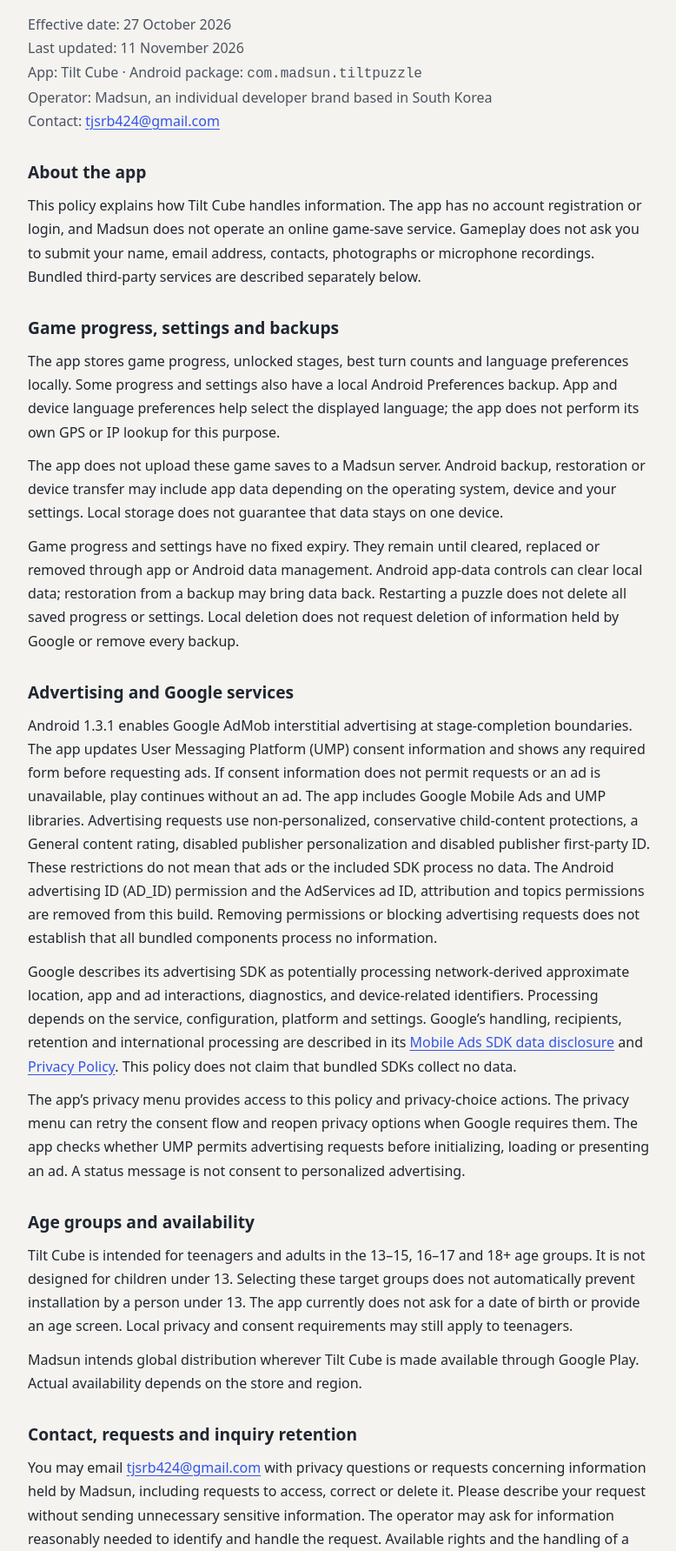
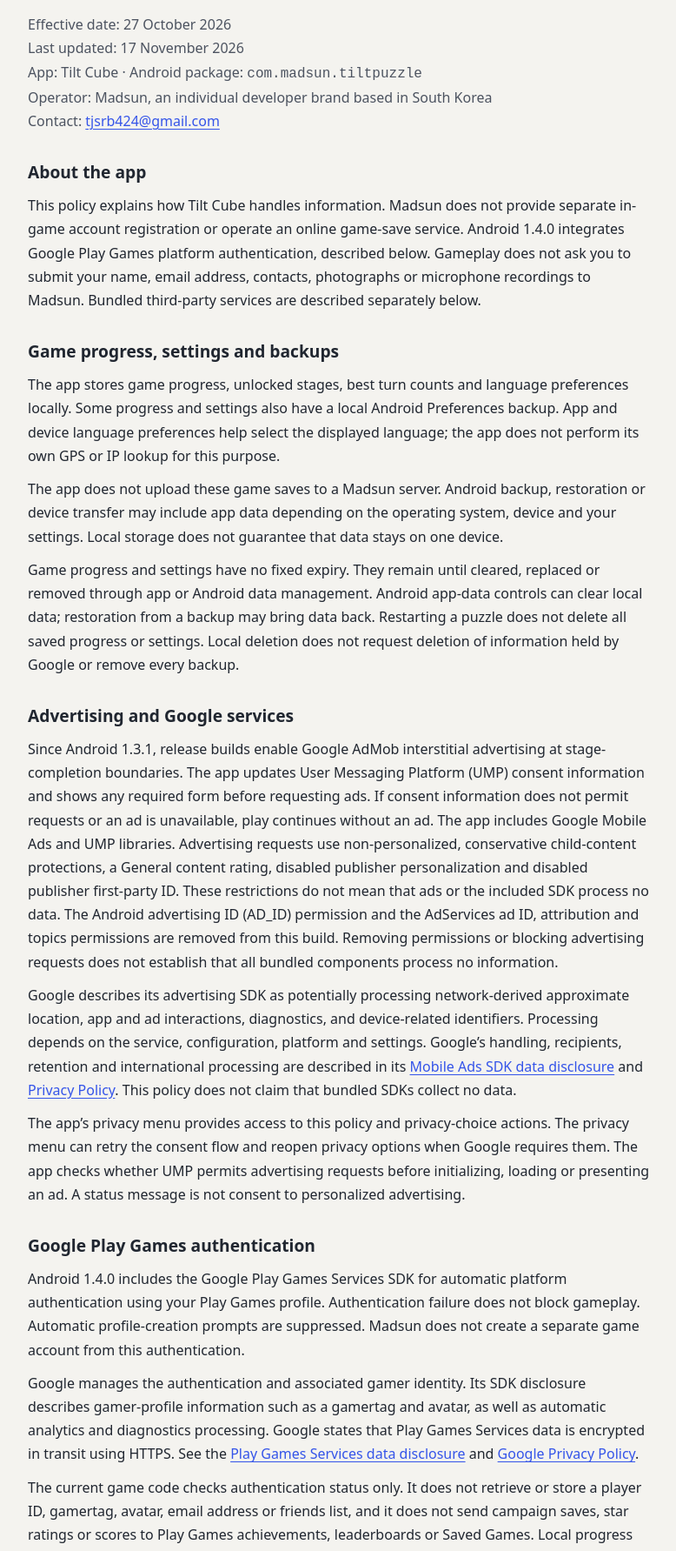
Before and after one commit to tjsrb424/madsun-privacy, a plain HTML site: page en.html in a window 1280 px wide. Shown: the part 114-1897 px from the top of the page at 87% size, without its empty margins (250-1028 px from the left). Drawn offline with Linux system fonts and the light colour scheme.

Commit message:
Update en privacy policy for Play Games authentication

```diff
--- a/en.html
+++ b/en.html
@@ -25,22 +25,27 @@
 <main>
 <p class="eyebrow">Madsun · Tilt Cube</p>
 <h1>Privacy policy</h1>
-<p class="meta">Effective date: 27 October 2026<br>Last updated: 11 November 2026<br>App: Tilt Cube · Android package: <code>com.madsun.tiltpuzzle</code><br>Operator: Madsun, an individual developer brand based in South Korea<br>Contact: <a href="mailto:tjsrb424@gmail.com">tjsrb424@gmail.com</a></p>
+<p class="meta">Effective date: 27 October 2026<br>Last updated: 17 November 2026<br>App: Tilt Cube · Android package: <code>com.madsun.tiltpuzzle</code><br>Operator: Madsun, an individual developer brand based in South Korea<br>Contact: <a href="mailto:tjsrb424@gmail.com">tjsrb424@gmail.com</a></p>
 <section><h2>About the app</h2>
-<p>This policy explains how Tilt Cube handles information. The app has no account registration or login, and Madsun does not operate an online game-save service. Gameplay does not ask you to submit your name, email address, contacts, photographs or microphone recordings. Bundled third-party services are described separately below.</p></section>
+<p>This policy explains how Tilt Cube handles information. Madsun does not provide separate in-game account registration or operate an online game-save service. Android 1.4.0 integrates Google Play Games platform authentication, described below. Gameplay does not ask you to submit your name, email address, contacts, photographs or microphone recordings to Madsun. Bundled third-party services are described separately below.</p></section>
 <section><h2>Game progress, settings and backups</h2>
 <p>The app stores game progress, unlocked stages, best turn counts and language preferences locally. Some progress and settings also have a local Android Preferences backup. App and device language preferences help select the displayed language; the app does not perform its own GPS or IP lookup for this purpose.</p>
 <p>The app does not upload these game saves to a Madsun server. Android backup, restoration or device transfer may include app data depending on the operating system, device and your settings. Local storage does not guarantee that data stays on one device.</p>
 <p>Game progress and settings have no fixed expiry. They remain until cleared, replaced or removed through app or Android data management. Android app-data controls can clear local data; restoration from a backup may bring data back. Restarting a puzzle does not delete all saved progress or settings. Local deletion does not request deletion of information held by Google or remove every backup.</p></section>
 <section><h2>Advertising and Google services</h2>
-<p>Android 1.3.1 enables Google AdMob interstitial advertising at stage-completion boundaries. The app updates User Messaging Platform (UMP) consent information and shows any required form before requesting ads. If consent information does not permit requests or an ad is unavailable, play continues without an ad. The app includes Google Mobile Ads and UMP libraries. Advertising requests use non-personalized, conservative child-content protections, a General content rating, disabled publisher personalization and disabled publisher first-party ID. These restrictions do not mean that ads or the included SDK process no data. The Android advertising ID (AD_ID) permission and the AdServices ad ID, attribution and topics permissions are removed from this build. Removing permissions or blocking advertising requests does not establish that all bundled components process no information.</p>
+<p>Since Android 1.3.1, release builds enable Google AdMob interstitial advertising at stage-completion boundaries. The app updates User Messaging Platform (UMP) consent information and shows any required form before requesting ads. If consent information does not permit requests or an ad is unavailable, play continues without an ad. The app includes Google Mobile Ads and UMP libraries. Advertising requests use non-personalized, conservative child-content protections, a General content rating, disabled publisher personalization and disabled publisher first-party ID. These restrictions do not mean that ads or the included SDK process no data. The Android advertising ID (AD_ID) permission and the AdServices ad ID, attribution and topics permissions are removed from this build. Removing permissions or blocking advertising requests does not establish that all bundled components process no information.</p>
 <p>Google describes its advertising SDK as potentially processing network-derived approximate location, app and ad interactions, diagnostics, and device-related identifiers. Processing depends on the service, configuration, platform and settings. Google’s handling, recipients, retention and international processing are described in its <a href="https://developers.google.com/admob/android/privacy/play-data-disclosure?hl=en">Mobile Ads SDK data disclosure</a> and <a href="https://policies.google.com/privacy?hl=en">Privacy Policy</a>. This policy does not claim that bundled SDKs collect no data.</p>
 <p>The app’s privacy menu provides access to this policy and privacy-choice actions. The privacy menu can retry the consent flow and reopen privacy options when Google requires them. The app checks whether UMP permits advertising requests before initializing, loading or presenting an ad. A status message is not consent to personalized advertising.</p></section>
+<section><h2>Google Play Games authentication</h2>
+<p>Android 1.4.0 includes the Google Play Games Services SDK for automatic platform authentication using your Play Games profile. Authentication failure does not block gameplay. Automatic profile-creation prompts are suppressed. Madsun does not create a separate game account from this authentication.</p>
+<p>Google manages the authentication and associated gamer identity. Its SDK disclosure describes gamer-profile information such as a gamertag and avatar, as well as automatic analytics and diagnostics processing. Google states that Play Games Services data is encrypted in transit using HTTPS. See the <a href="https://developer.android.com/games/pgs/data-collection">Play Games Services data disclosure</a> and <a href="https://policies.google.com/privacy?hl=en">Google Privacy Policy</a>.</p>
+<p>The current game code checks authentication status only. It does not retrieve or store a player ID, gamertag, avatar, email address or friends list, and it does not send campaign saves, star ratings or scores to Play Games achievements, leaderboards or Saved Games. Local progress remains separate from platform authentication; authentication does not provide cloud-save restoration.</p>
+<p>You can manage your Play Games profile and delete Google-held game data through your <a href="https://play.google.com/games/profile">Play Games profile</a> or <a href="https://myaccount.google.com/">Google Account</a>. Clearing local app data does not delete Google-held information. Google’s policies and account controls govern its retention and deletion.</p></section>
 <section><h2>Age groups and availability</h2>
 <p>Tilt Cube is intended for teenagers and adults in the 13–15, 16–17 and 18+ age groups. It is not designed for children under 13. Selecting these target groups does not automatically prevent installation by a person under 13. The app currently does not ask for a date of birth or provide an age screen. Local privacy and consent requirements may still apply to teenagers.</p>
 <p>Madsun intends global distribution wherever Tilt Cube is made available through Google Play. Actual availability depends on the store and region.</p></section>
 <section><h2>Contact, requests and inquiry retention</h2>
-<p>You may email <a href="mailto:tjsrb424@gmail.com">tjsrb424@gmail.com</a> with privacy questions or requests concerning information held by Madsun, including requests to access, correct or delete it. Please describe your request without sending unnecessary sensitive information. The operator may ask for information reasonably needed to identify and handle the request. Available rights and the handling of a request depend on applicable law. The app creates no user accounts and therefore has no app-account deletion flow.</p>
+<p>You may email <a href="mailto:tjsrb424@gmail.com">tjsrb424@gmail.com</a> with privacy questions or requests concerning information held by Madsun, including requests to access, correct or delete it. Please describe your request without sending unnecessary sensitive information. The operator may ask for information reasonably needed to identify and handle the request. Available rights and the handling of a request depend on applicable law. Madsun creates no separate in-game accounts and therefore has no separate game-account deletion flow. Google account and Play Games data controls are described above.</p>
 <p>Sending email shares your address and message with Madsun and the email service used for the exchange. Madsun deletes the support and privacy inquiry emails it retains within 90 days after the inquiry is closed. If applicable law requires retention, Madsun retains only the information subject to that requirement for the legally required period and deletes it when that obligation ends. This period applies to inquiry emails retained by Madsun, not to Google SDK data or Android backups.</p></section>
 <section><h2>Policy website</h2>
 <p>When this policy is accessed through GitHub Pages, GitHub logs and stores visitors’ IP addresses for security purposes. See <a href="https://docs.github.com/en/pages/getting-started-with-github-pages/what-is-github-pages">GitHub Pages information</a> and the <a href="https://docs.github.com/en/site-policy/privacy-policies/github-general-privacy-statement">GitHub Privacy Statement</a>. This website processing is separate from viewing a locally packaged policy inside the app.</p></section>
```
